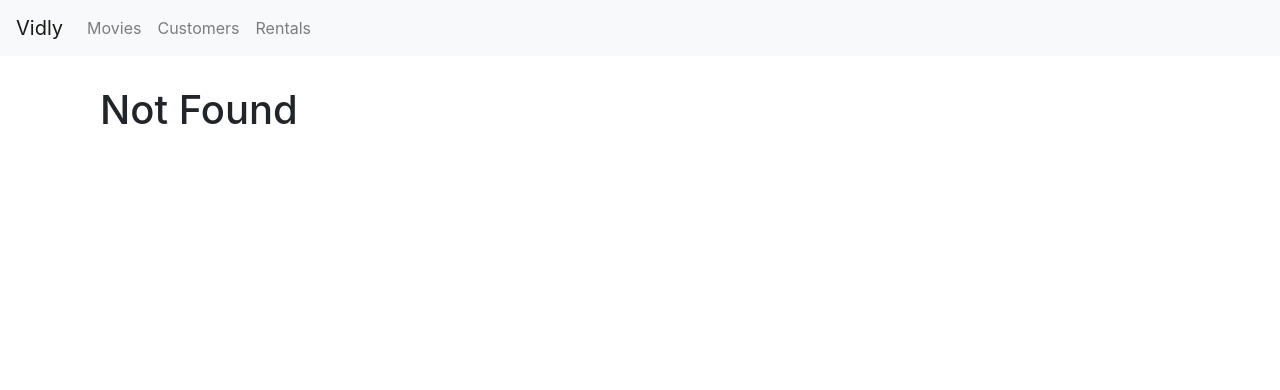
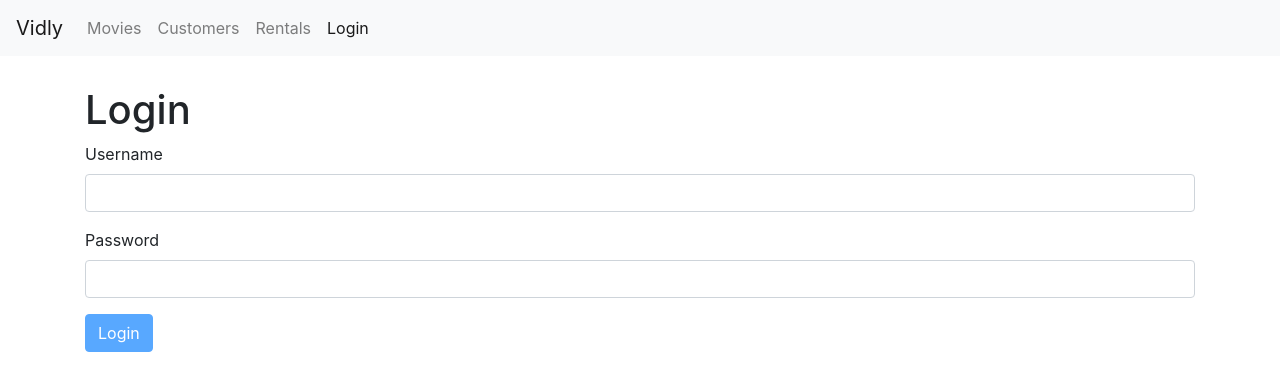
Before and after one commit to Nishith-Savla/vidly, a React (Create React App) app: page /login in a window 1280 px wide. Before the commit this address led to /not-found. Shown: the top 390 px of the page. Built offline with nearby package versions, Linux system fonts and the light colour scheme.

Commit message:
:heavy_plus_sign: Add Login form:page_facing_up: and also make some reusable:repeat: components for Form

```diff
--- a/package.json
+++ b/package.json
@@ -8,6 +8,7 @@
     "@testing-library/user-event": "^12.1.10",
     "bootstrap": "^4.6.0",
     "font-awesome": "4.7.0",
+    "joi": "^17.4.0",
     "prop-types": "^15.7.2",
     "react": "^17.0.1",
     "react-dom": "^17.0.1",
--- a/src/App.js
+++ b/src/App.js
@@ -1,12 +1,13 @@
 import React, { Component } from "react";
+import { Redirect, Route, Switch } from "react-router";
 import Movies from "./components/Movies";
-import "./App.css";
 import Navbar from "./components/Navbar";
-import { Redirect, Route, Switch } from "react-router";
 import Customers from "./components/Customers";
 import Rentals from "./components/Rentals";
 import NotFound from "./components/NotFound";
 import MovieForm from "./components/MovieForm";
+import LoginForm from "./components/LoginForm";
+import "./App.css";
 
 export default class App extends Component {
 	render() {
@@ -15,6 +16,7 @@
 				<Navbar />
 				<main className="container">
 					<Switch>
+						<Route path="/login" component={LoginForm} />
 						<Route path="/movies/:id" component={MovieForm} />
 						<Route path="/movies" component={Movies} />
 						<Route path="/customers" component={Customers} />
--- /dev/null
+++ b/src/components/LoginForm.jsx
@@ -0,0 +1,34 @@
+import React from "react";
+import Joi from "joi";
+import Form from "./common/Form";
+
+export default class LoginForm extends Form {
+	state = {
+		data: { username: "", password: "" },
+		errors: {},
+	};
+
+	schema = {
+		username: Joi.string().required().label("Username"),
+		password: Joi.string().required().label("Password"),
+	};
+
+	doSubmit = () => {
+		// Call the server
+		// const username = React.createRef(); const username = this.username.current.value;
+		console.log("Submitted");
+	};
+
+	render() {
+		return (
+			<div>
+				<h1>Login</h1>
+				<form onSubmit={this.handleSubmit}>
+					{this.renderInput("username", "Username", "text", "username")}
+					{this.renderInput("password", "Password", "password", "current-password")}
+					{this.renderSubmitButton("Login")}
+				</form>
+			</div>
+		);
+	}
+}
--- a/src/components/Navbar.jsx
+++ b/src/components/Navbar.jsx
@@ -30,6 +30,9 @@
 						<NavLink className="nav-link" to="/rentals">
 							Rentals
 						</NavLink>
+						<NavLink className="nav-link" to="/login">
+							Login
+						</NavLink>
 					</div>
 				</div>
 			</nav>
--- /dev/null
+++ b/src/components/common/Form.jsx
@@ -0,0 +1,71 @@
+import { Component } from "react";
+import Joi from "joi";
+import Input from "./Input";
+
+export default class Form extends Component {
+	state = {
+		data: {},
+		errors: {},
+	};
+
+	validate = () => {
+		const options = { abortEarly: false };
+		const { error } = Joi.object(this.schema).validate(this.state.data, options);
+
+		if (!error) return null;
+
+		const errors = {};
+		error.details.map((item) => (errors[item.path[0]] = item.message));
+		return errors;
+	};
+
+	validateProperty = ({ name, value }) => {
+		const obj = { [name]: value };
+		const schema = { [name]: this.schema[name] };
+		const { error } = Joi.object(schema).validate(obj);
+
+		return error ? error.details[0].message : null;
+	};
+
+	handleSubmit = (e) => {
+		e.preventDefault();
+		const errors = this.validate();
+		this.setState({ errors: errors || {} });
+		if (errors) return;
+
+		this.doSubmit();
+	};
+
+	handleChange = ({ currentTarget: input }) => {
+		const errors = { ...this.state.errors };
+		const errorMessage = this.validateProperty(input);
+		if (errorMessage) errors[input.name] = errorMessage;
+		else delete errors[input.name];
+
+		const data = { ...this.state.data };
+		data[input.name] = input.value;
+		this.setState({ data, errors });
+	};
+
+	renderInput(name, label, type = "text", autoComplete = undefined) {
+		return (
+			<Input
+				type={type}
+				name={name}
+				label={label}
+				value={this.state.data[name]}
+				onChange={this.handleChange}
+				error={this.state.errors[name]}
+				autoComplete={autoComplete}
+			/>
+		);
+	}
+
+	renderSubmitButton(label) {
+		return (
+			<button disabled={this.validate()} className="btn btn-primary">
+				{label}
+			</button>
+		);
+	}
+}
--- /dev/null
+++ b/src/components/common/Input.jsx
@@ -0,0 +1,28 @@
+import React from "react";
+
+export default function Input({
+	name,
+	label,
+	value,
+	onChange,
+	type = "text",
+	autoComplete = undefined,
+	error,
+}) {
+	return (
+		<div className="form-group">
+			<label htmlFor={name}>{label}</label>
+			<input
+				// ref={this.password}
+				type={type}
+				id={name}
+				name={name}
+				className="form-control"
+				value={value}
+				onChange={onChange}
+				autoComplete={autoComplete}
+			/>
+			{error && <div className="alert alert-danger">{error}</div>}
+		</div>
+	);
+}
```
Also changed, not shown: 1 other file (tests, documents, lock files or other folders).
